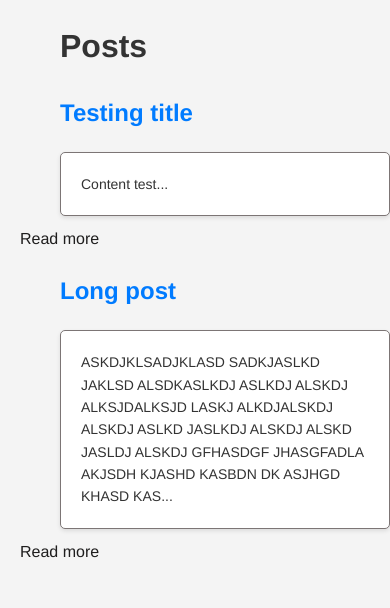
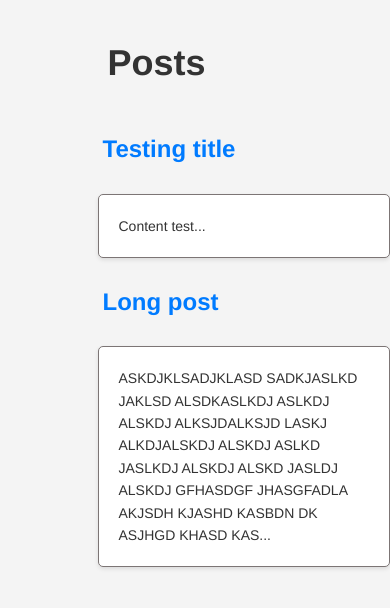
Before and after one commit to Aniol0012/MDP-Activity1, a Django app: page / in a window 390 px wide. Shown: the part 78-686 px from the top of the page. Run offline with Django 5.2, Linux system fonts and the light colour scheme; data comes from the database, SQL or seed files in the repository.

Commit message:
refactor: made list responsive

```diff
--- a/static/posts/style.css
+++ b/static/posts/style.css
@@ -11,12 +11,54 @@ body {
 /* Headers styles */
 h1, h2, h3, h4, h5, h6 {
     color: #333;
-    margin-left: 60px;
+    margin-left: 25%;
+}
+
+h1 {
+    font-size: 36px;
+    padding: 10px;
+}
+
+h2 {
+    padding: 5px;
 }
 
 p {
     font-size: 14px;
-    margin-left: 60px;
+    margin-left: 50px;
+}
+
+/* Styles for the post boxes */
+.post {
+    background-color: #ffffff;
+    border: 1px solid #7c7575;
+    /*margin-bottom: 20px;*/
+    padding: 20px;
+    border-radius: 5px;
+    box-shadow: 0 2px 4px rgba(0, 0, 0, 0.1);
+    max-width: 800px;
+    margin-left: 25%;
+}
+
+.post:hover {
+    box-shadow: 0 4px 8px rgba(0, 0, 0, 0.1);
+    /*transform: scale(1.01);*/
+}
+
+.post h2 {
+    margin-top: 0;
+}
+
+.post-meta {
+    color: #999;
+    font-style: italic;
+    margin-bottom: 20px;
+}
+
+.post-link {
+    text-decoration: none;
+    color: inherit;
+    display: block;
 }
 
 /* Navigation styles */
@@ -57,45 +99,6 @@ a {
 a:hover {
     color: #0056b3;
     text-decoration: underline;
-}
-
-/* Styles for the post boxes */
-.post {
-    background-color: #ffffff;
-    border: 1px solid #7c7575;
-    margin-bottom: 20px;
-    padding: 20px;
-    border-radius: 5px;
-    box-shadow: 0 2px 4px rgba(0, 0, 0, 0.1);
-    max-width: 800px;
-}
-
-.post:hover {
-    box-shadow: 0 4px 8px rgba(0, 0, 0, 0.1);
-    transform: scale(1.01);
-}
-
-#read-more {
-    display: block;
-    margin-top: -10px;
-    margin-left: 20px;
-    color: #1f1e1e;
-}
-
-.post h2 {
-    margin-top: 0;
-}
-
-.post-meta {
-    color: #999;
-    font-style: italic;
-    margin-bottom: 20px;
-}
-
-.post-link {
-    text-decoration: none; /* Elimina el subratllat del enllaç */
-    color: inherit; /* Hereta el color del text del seu pare */
-    display: block; /* Fa que l'enllaç ocupi tot l'espai del post */
 }
 
 /* Buttons */
--- a/templates/posts/posts_list.html
+++ b/templates/posts/posts_list.html
@@ -12,7 +12,6 @@
     {% for post in posts %}
         <h2><a href="{% url 'post_detail' pk=post.pk %}">{{ post.title }}</a></h2>
         <p class="post">{{ post.short_content }}</p>
-        <a id="read-more" href="{% url 'post_detail' pk=post.pk %}">Read more</a>
     {% empty %}
         <p>No posts yet.</p>
     {% endfor %}
```
